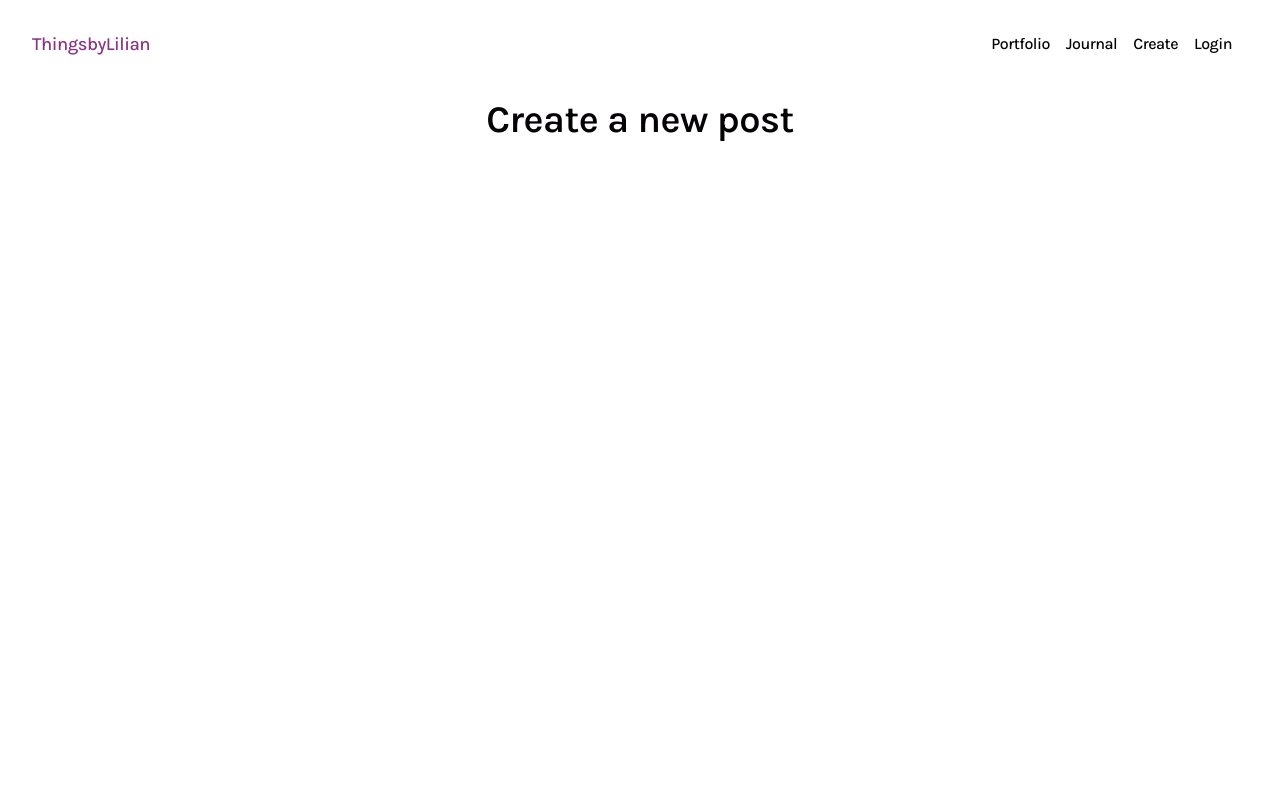
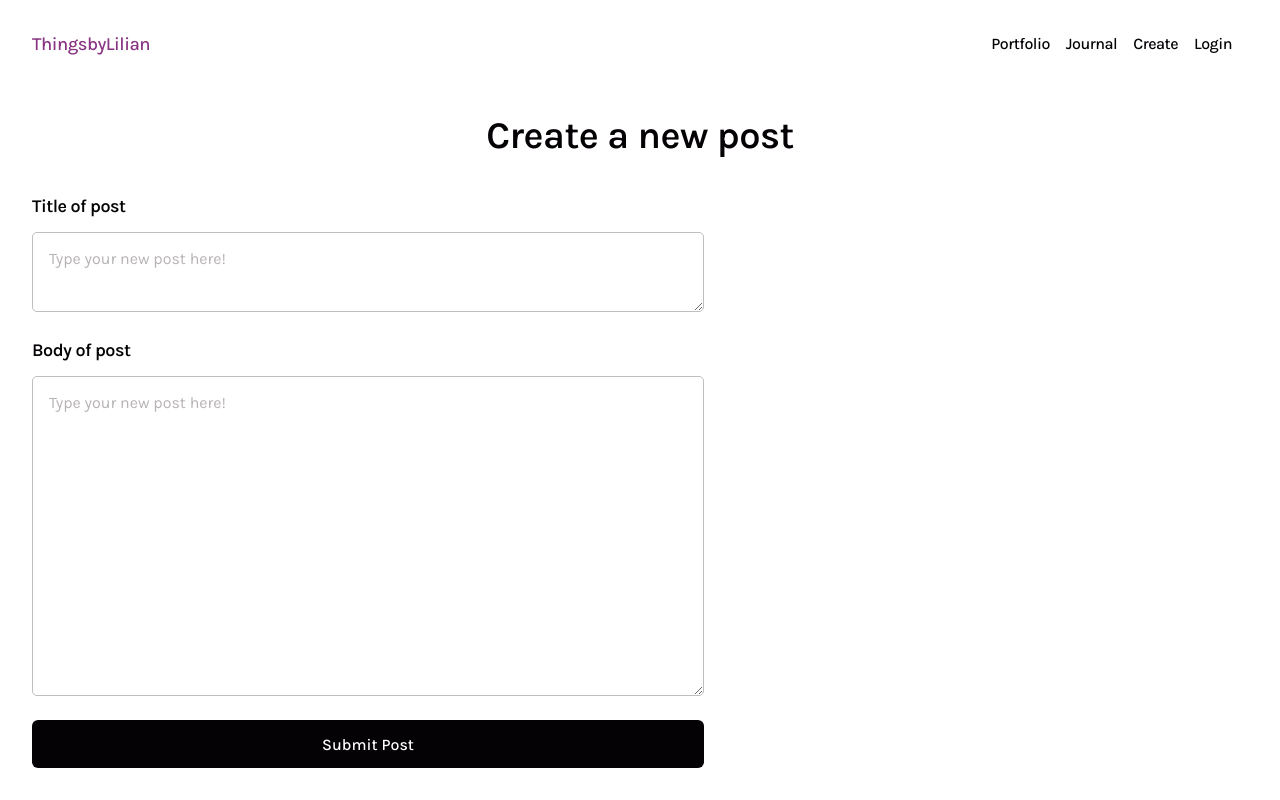
Before and after one commit to Lilianada/Lilydesigned, a React (Create React App) app: page /createpost in a window 1280 px wide. Built offline with nearby package versions, Linux system fonts and the light colour scheme.

Commit message:
Create Post

```diff
--- a/src/components/Header/Header.scss
+++ b/src/components/Header/Header.scss
@@ -74,7 +74,7 @@
     .navList{
         display: none;
         width: 100vw;
-        height: 30vh;
+        // height: 30vh;
         position: absolute;
         z-index: 1;
         top: 5rem;
@@ -84,7 +84,7 @@
         animation: animate .3s ;
 
         .navItem{
-            padding:  1rem 0;
+            // padding:  1rem 0;
             display: grid;
             place-items: center;
             width: 100%;
--- a/src/components/Journals/Create.jsx
+++ b/src/components/Journals/Create.jsx
@@ -1,9 +1,58 @@
-import React from "react";
+import React, { useState } from "react";
+import {addDoc, collection} from "firebase/firestore";
+import { auth, db } from "../../firebase";
+import { useNavigate } from "react-router-dom";
 
 export default function Create() {
+  const [title, setTitle] = useState("");
+  const [textBody, setTextBody] = useState("");
+
+  const postCollectionRef = collection(db, "journals");
+  let navigate = useNavigate();
+
+  const createPost = async () => {
+    await addDoc(postCollectionRef, {
+      title,
+      textBody,
+      author: {
+        name: auth.currentUser.displayName,
+        id: auth.currentUser.uid
+        },
+      });
+    navigate("/");
+  }
+
   return (
     <section className="createPost">
       <h3 className="title">Create a new post</h3>
+
+      <form action="" className="createPost_form">
+        <label htmlFor="Email" className="formLabel">
+          Title of post
+        </label>
+        <textarea
+          name="create-Post"
+          className="createPost_title"
+          cols="30"
+          rows="10"
+          placeholder="Type your new post here!"
+          onChange={(event) => setTitle(event.target.value)}
+          required
+        ></textarea>
+        <label htmlFor="Email" className="formLabel">
+          Body of post
+        </label>
+        <textarea
+          name="create-Post"
+          className="createPost_body"
+          cols="30"
+          rows="10"
+          placeholder="Type your new post here!"
+          onChange={(event) => setTextBody(event.target.value)}
+          required
+        ></textarea>
+        <button className="submitBtn" onClick={createPost}>Submit Post</button>
+      </form>
     </section>
   );
 }
--- a/src/index.scss
+++ b/src/index.scss
@@ -12,7 +12,7 @@ $purple: #786090;
 $litePurple: #eadaf0;
 $pink: #ebcce9;
 $hotPink: #893583;
-$litePink: #FFFBFF;
+$litePink: #fffbff;
 $black: #050205;
 $grey: #b8b8b8;
 $greyPro: #dedddd;
@@ -44,12 +44,12 @@ $assets: rgba(137, 53, 131, 0.3);
     --twenty: 1.15rem;
     --eighteen: 1.0625rem;
     --sixteen: 1rem;
-    --fourteen: .88rem;
-    --twelve: .75rem;
+    --fourteen: 0.88rem;
+    --twelve: 0.75rem;
     --ten: 0.625rem;
 }
 
-@media screen and (min-width:900px) {
+@media screen and (min-width: 900px) {
     :root {
         --fourty: 2.5rem;
         --thirtyEight: 2.375rem;
@@ -60,8 +60,8 @@ $assets: rgba(137, 53, 131, 0.3);
         --twenty: 1.25rem;
         --eighteen: 1.125rem;
         --sixteen: 1rem;
-        --fourteen: .88rem;
-        --twelve: .75rem;
+        --fourteen: 0.88rem;
+        --twelve: 0.75rem;
         --ten: 0.625rem;
     }
 }
@@ -81,12 +81,11 @@ html {
     scroll-behavior: smooth;
 }
 
-
 /*========================================*/
 /*--------------- [_Utility] -------------*/
 /*========================================*/
 body {
-    max-width: 100vw;;
+    max-width: 100vw;
     height: 100vh;
     background: var(--white);
     font-family: var(--font-text);
@@ -94,14 +93,22 @@ body {
     letter-spacing: -0.5px;
 }
 
-p, h1, h2, h3,
-h4, h5, h6{
+p,
+h1,
+h2,
+h3,
+h4,
+h5,
+h6 {
     padding: 0;
     margin: 0;
 }
 
-h2, h3,
-h4, h5, h6 {
+h2,
+h3,
+h4,
+h5,
+h6 {
     color: var(--black);
     font-family: var(--font-head);
 }
@@ -155,10 +162,9 @@ h6 {
 
 a {
     text-decoration: none;
-    color: inherit ;
+    color: inherit;
     font-family: var(--font-text);
 }
-
 
 img {
     border: none;
@@ -168,7 +174,7 @@ img {
     background-repeat: no-repeat;
 }
 
-abbr{
+abbr {
     text-decoration: none;
 }
 
@@ -180,13 +186,12 @@ ul li {
 button {
     font-family: var(--font-text);
     cursor: pointer;
-    transition: all .3s;
+    transition: all 0.3s;
 
     &:hover {
-        transform: scale(.9, .9);
+        transform: scale(0.9, 0.9);
     }
 }
-
 
 // .errorMsg {
 //     background: rgba(255, 61, 0, 0.15);
@@ -217,7 +222,6 @@ button {
 //     background-color: #BEBEBE;
 //     color: var(--white);
 // }
-
 
 .btnPrimary {
     background: var(--litePink);
@@ -260,7 +264,7 @@ button {
     grid-template-columns: 100%;
 }
 
-.title{
+.title {
     font-family: var(--font-text);
     font-size: var(--thirtyEight);
     font-weight: 600;
@@ -270,22 +274,20 @@ button {
     margin-top: 1rem;
 }
 
-.subtitle{
+.subtitle {
     font-size: var(--twentyFour);
     font-weight: 500;
     line-height: 2.5rem;
 }
 
-.text{
+.text {
     margin-top: 1rem;
     font-size: var(--twenty);
     line-height: 1.5rem;
 }
 
-
-
 /*-----------------LOGIN--------------------*/
-.login{
+.login {
     display: flex;
     flex-direction: column;
     overflow-x: hidden;
@@ -294,13 +296,13 @@ button {
     padding: 1rem;
     background-color: var(--white);
 
-    .formhead{
+    .formhead {
         display: grid;
         place-items: center;
         margin-top: 3rem;
         margin-bottom: 2rem;
 
-        .headText{
+        .headText {
             font-family: var(--font-text);
             font-size: var(--thirtyTwo);
             font-weight: 600;
@@ -308,9 +310,10 @@ button {
         }
     }
 
-    .submitBtn{
-        height: 4rem;
-        width: 100%;
+    .submitBtn {
+        height: 3rem;
+        width: 50%;
+        margin: auto;
         border: none;
         border-radius: 6px;
         background: var(--black);
@@ -320,3 +323,87 @@ button {
         outline: none;
     }
 }
+
+/*---------------CREATE POST-------------*/
+.createPost {
+    display: flex;
+    flex-direction: column;
+    overflow-x: hidden;
+    overflow-y: hidden;
+    margin: 0 1rem 1rem;
+    padding: 1rem;
+    background-color: var(--white);
+
+    .createPost_form {
+        margin-top: 1rem;
+        margin-bottom: 1rem;
+        display: flex;
+        flex-direction: column;
+        position: relative;
+
+        .formLabel {
+            font-size: var(--eighteen);
+            font-weight: 600;
+            color: var(--black);
+            margin-top: 1.75rem;
+            line-height: 1.25rem;
+        }
+
+        .createPost_title{
+            width: 100%;
+            height: 5rem;
+            border: 1px solid #bebebe;
+            border-radius: 5px;
+            padding: 1rem;
+            outline: none;
+            font-family: var(--font-text);
+            font-size: var(--sixteen);
+            color: var(--black);
+            margin: 1rem 0 0rem;
+
+            &::placeholder {
+                color: #b7b3b3;
+                font-family: inherit;
+            }
+
+            @media screen and (min-width: 768px) {
+                width: 42rem;
+            }
+        }
+
+        .createPost_body {
+            width: 100%;
+            height: 20rem;
+            border: 1px solid #bebebe;
+            border-radius: 5px;
+            padding: 1rem;
+            outline: none;
+            resize: vertical;
+            font-family: var(--font-text);
+            font-size: var(--sixteen);
+            color: var(--black);
+            margin: 1rem 0 1.5rem;
+
+            &::placeholder {
+                color: #b7b3b3;
+                font-family: inherit;
+            }
+
+            @media screen and (min-width: 768px) {
+                width: 42rem;
+            }
+        }
+    }
+
+    .submitBtn {
+        height: 3rem;
+        width: 42rem;
+        border: none;
+        border-radius: 6px;
+        background: var(--black);
+        color: var(--white);
+        font-size: var(--sixteen);
+        font-weight: 500;
+        outline: none;
+    }
+}
```
